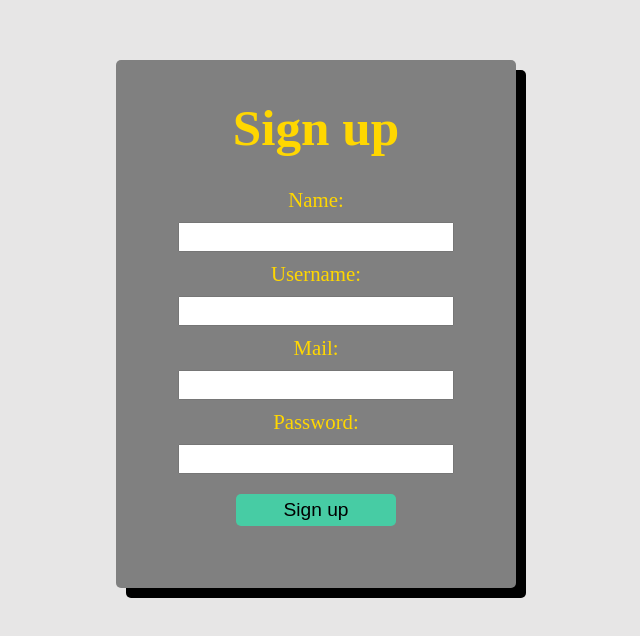
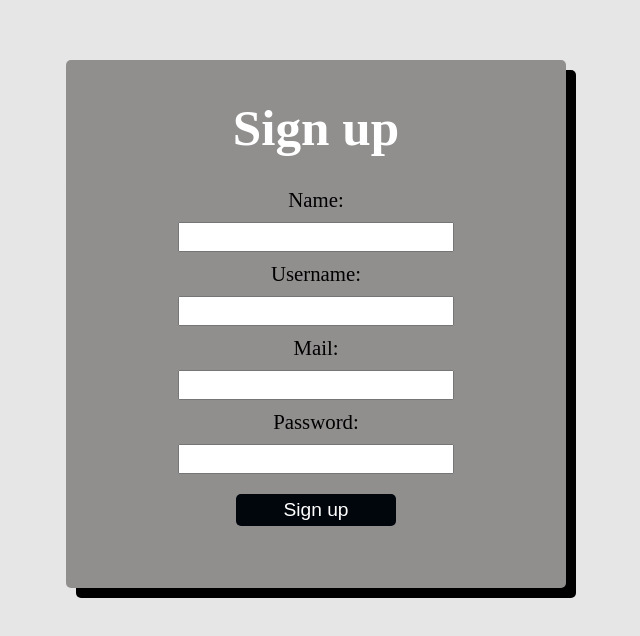
Before and after one commit to Libo99/MERN, a React (Create React App) app in the folder client/: page / in a window 1280 px wide. Shown: the part 140-776 px from the top of the page, without its empty margins (324-964 px from the left). Built offline with nearby package versions, Linux system fonts and the light colour scheme.

Commit message:
updatde button color and text color

```diff
--- a/client/src/SignUp.css
+++ b/client/src/SignUp.css
@@ -9,8 +9,8 @@ body {
 }
 
 .signup{
-  background-color:grey;
-  width: 400px;
+  background-color:rgb(145, 142, 142);
+  width: 500px;
   height: 400px;
   border-radius: 5px;
   box-shadow: 10px 10px black;
@@ -24,7 +24,7 @@ body {
   top: 1%;
   position: relative;
   font-size: 1.6rem;
-  color: gold;
+  color: #fff;
   position: relative;
 }
 .signup-container {
@@ -38,23 +38,23 @@ form {
   display: flex;
   flex-direction: column;
   margin: 0 auto;
-  color: aliceblue;
   align-items: center;
 }
 label,
 input {
   margin-bottom: 10px;
   font-size: 1.3rem;
-  color: gold;
+  color:black;
 
 }
 button {
-  background-color: rgb(71, 204, 164);
+  background-color: rgb(1, 5, 12);
   border: none;
   margin-top: 10px;
   border-radius: 5px;
   font-size: 1.2rem;
   width: 10rem;
   height: 2rem;
+  color: #fff;
 
 }
```
